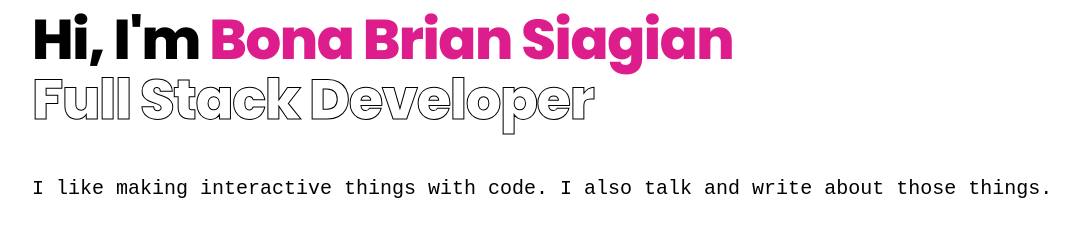
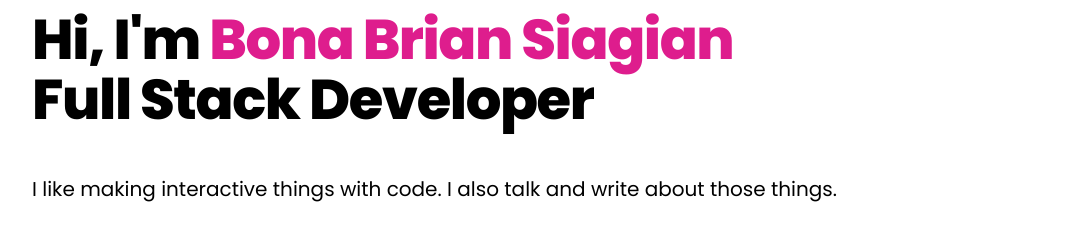
Before and after one commit to bonabrian/bonabrian.com, a Next.js app: page / in a window 1280 px wide. Shown: the part 150-390 px from the top of the page, without its empty margins (96-1175 px from the left). Built offline with nearby package versions, Linux system fonts and the light colour scheme.

Commit message:
refactor: redesign home greet

```diff
--- a/src/pages/index.tsx
+++ b/src/pages/index.tsx
@@ -37,19 +37,10 @@ const Home: NextPage = () => {
           <span css={css({ color: 'var(--color-primary)' })}>
             Bona Brian Siagian
           </span>
-          <span
-            css={css({
-              display: 'block',
-              WebkitTextStroke: '1px var(--text-primary)',
-              color: 'transparent',
-            })}
-          >
-            Full Stack Developer
-          </span>
+          <span css={css({ display: 'block' })}>Full Stack Developer</span>
         </Heading>
         <p
           css={css`
-            font-family: 'Courier New';
             font-size: 1rem;
             @media (min-width: ${breakpoints.sm}) {
               font-size: 1.25rem;
```
